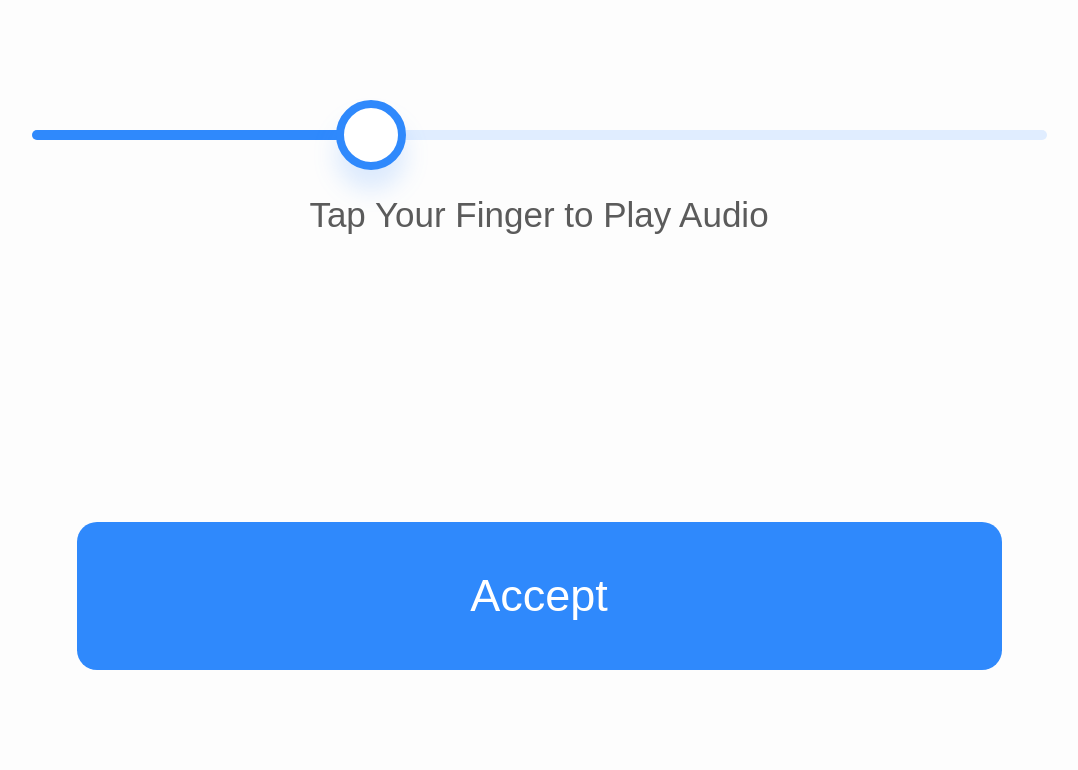
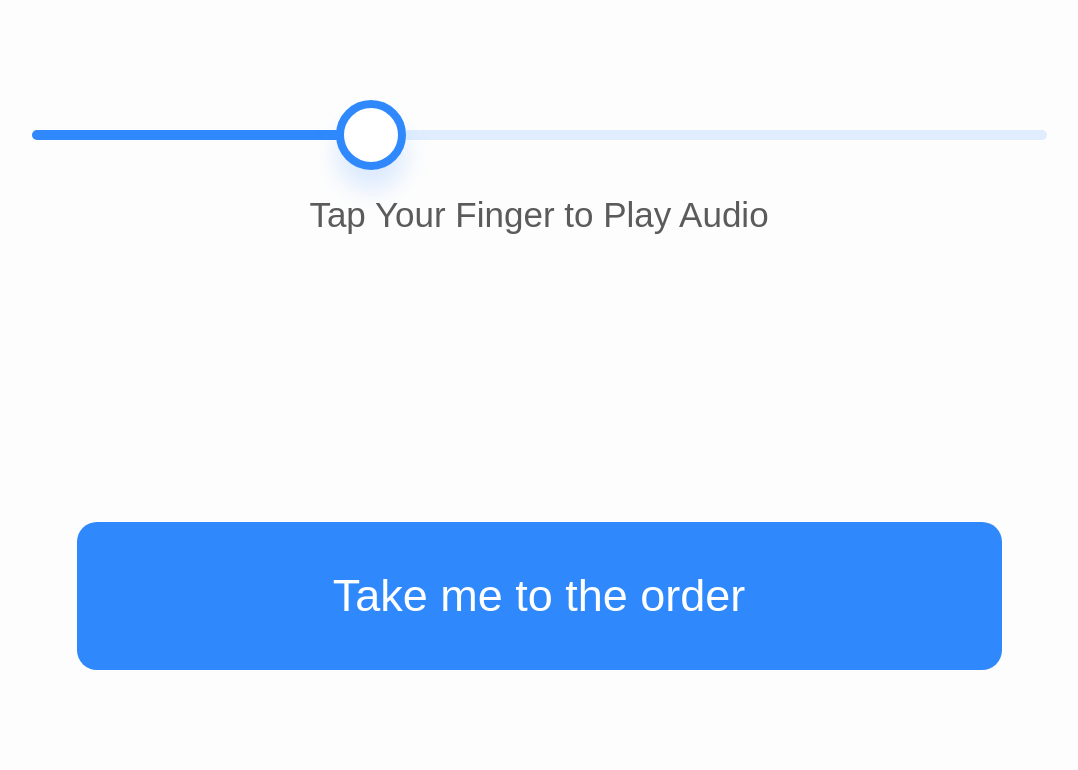
Before and after one commit to artyom4525460/html_task5, a website: page audio.html in a window 1280 px wide. Shown: the part 2144-2914 px from the top of the page, without its empty margins (101-1179 px from the left). Drawn offline with Linux system fonts and the light colour scheme.

Commit message:
change button text

```diff
--- a/audio.html
+++ b/audio.html
@@ -59,7 +59,7 @@
                 </div>
             </div>
             <div class="button-block">
-                <button class="primary-button content-button" onclick="alert('Accept Button is Working')">Accept</button>
+                <button class="primary-button content-button" onclick="alert('Accept Button is Working')">Take me to the order</button>
             </div>
         </section>
     </body>
```
Also changed, not shown: image.html (+1 -1 lines), text.html (+1 -1 lines), video.html (+1 -1 lines).
